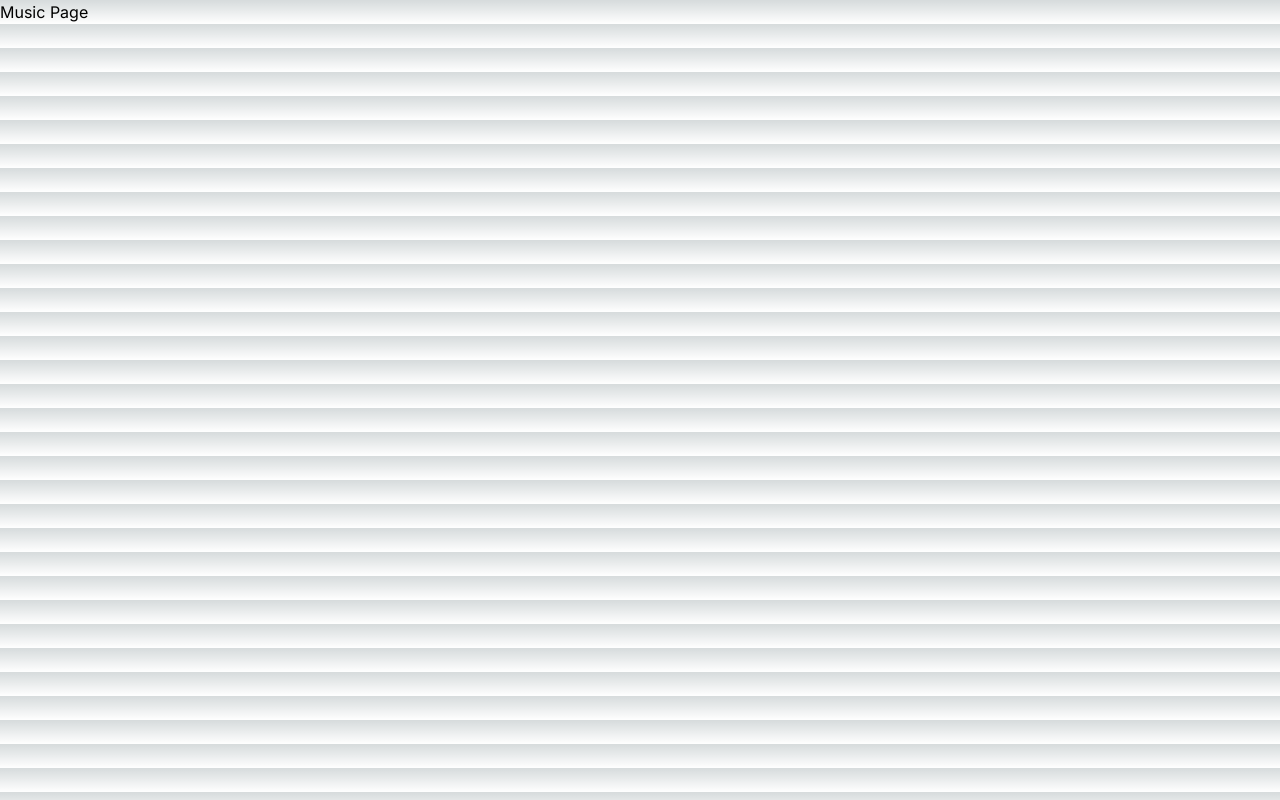
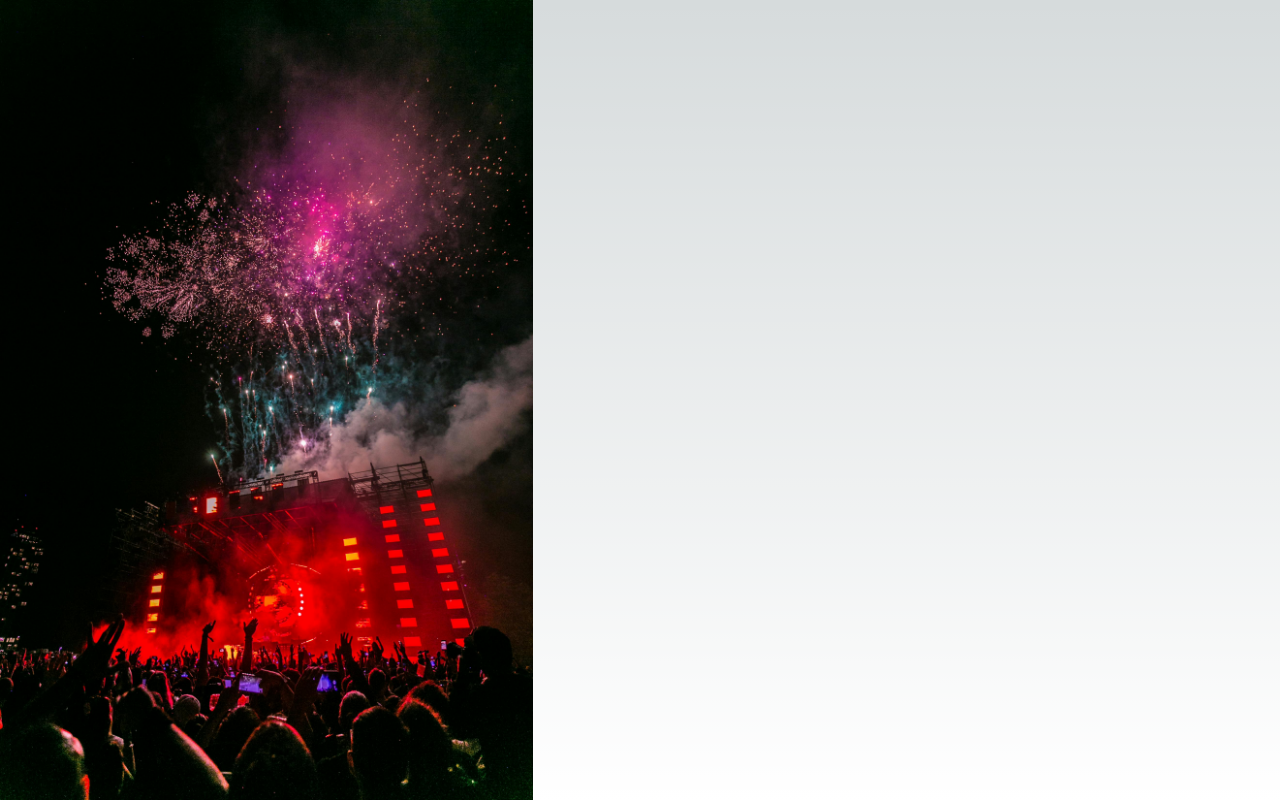
Before and after one commit to kphutiyagae/RhythmRadar, a Next.js app: page /signup in a window 1280 px wide. Built offline with nearby package versions, Linux system fonts and the light colour scheme.

Commit message:
feat(none): :lipstick: Added hero image to signup.

```diff
--- a/src/app/signup/page.tsx
+++ b/src/app/signup/page.tsx
@@ -1,9 +1,12 @@
+'use client'
 import React from 'react';
+import Image from 'next/image';
+import SignupHeroImage from '/public/images/signup-hero.jpg'
 
 export default function Signup(){
   return (
     <div>
-      <p>Music Page</p>
+      <Image src={SignupHeroImage} objectFit={'contain'} height={window.innerHeight} className='object-center object-cover flex justify-center items-center' alt='Hero Image for signup page'/>
     </div>
   );
 };
```
